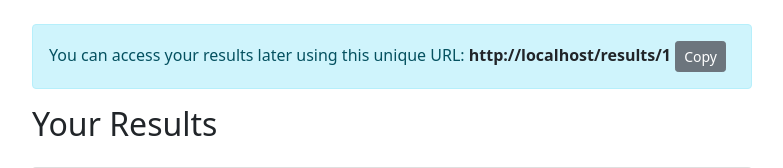
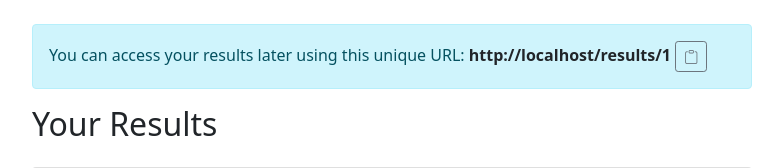
Before and after one commit to bartongroup/SM_dundee-resource-templates, a Flask app: page /results/1 in a window 1280 px wide. Shown: the part 56-224 px from the top of the page, without its empty margins (248-1031 px from the left). Run offline with Flask 3, Linux system fonts and the light colour scheme; data that the repository does not hold is empty; some libraries are stand-ins or nearby versions.

Commit message:
Enhance User Experience in Results Page
- Integrated Bootstrap Icons for clipboard functionality.
- Added a button with clipboard icon to copy the unique result URL.
- Implemented visual feedback mechanism that toggles the clipboard icon
  to a checkmark after copying.
- Included a custom CSS file for future styling needs.

```diff
--- /dev/null
+++ b/static/css/styles.css
@@ -0,0 +1,3 @@
+#clipboardIcon, #checkIcon {
+    transition: opacity 0.3s;
+}
--- a/templates/base.html
+++ b/templates/base.html
@@ -9,6 +9,9 @@
     <script src="https://code.jquery.com/jquery-3.6.0.min.js"></script>
     <!-- Bootstrap CSS -->
     <link href="https://cdn.jsdelivr.net/npm/bootstrap@5.1.0/dist/css/bootstrap.min.css" rel="stylesheet">
+    <link href="https://cdn.jsdelivr.net/npm/bootstrap-icons@1.9.0/font/bootstrap-icons.css" rel="stylesheet">
+    <!-- Custom CSS -->
+    <link rel="stylesheet" href="{{ url_for('static', filename='css/styles.css') }}">
 </head>
 
 <body>
--- a/templates/results.html
+++ b/templates/results.html
@@ -11,7 +11,10 @@
             <div class="alert alert-info" role="alert">
                 You can access your results later using this unique URL:
                 <a href="{{ request.url }}" id="uniqueURL" class="text-dark fw-bold text-decoration-none">{{ request.url }}</a>
-                <button id="copyButton" class="btn btn-secondary btn-sm ml-2">Copy</button>
+                <button id="copyButton" class="btn btn-outline-secondary btn-sm" title="Copy to clipboard">
+                    <i id="clipboardIcon" class="bi bi-clipboard"></i>
+                    <i id="checkIcon" class="bi bi-check2" style="display: none;"></i>
+                </button>
             </div>
 
             <h2 class="mb-4">Your Results</h2>
@@ -47,7 +50,7 @@
 </div>
 <script>
     document.getElementById('copyButton').addEventListener('click', function () {
-        // Create a textarea element to copy the text
+        // Copy to clipboard logic
         var textArea = document.createElement("textarea");
         textArea.value = document.getElementById('uniqueURL').href;
         document.body.appendChild(textArea);
@@ -55,8 +58,18 @@
         document.execCommand('copy');
         document.body.removeChild(textArea);
 
-        // Provide feedback to the user (Optional)
-        alert('URL copied to clipboard!');
+        // Toggle icons
+        var clipboardIcon = document.getElementById('clipboardIcon');
+        var checkIcon = document.getElementById('checkIcon');
+
+        clipboardIcon.style.display = 'none';
+        checkIcon.style.display = 'inline';
+
+        // After a delay, revert the icons
+        setTimeout(function () {
+            clipboardIcon.style.display = 'inline';
+            checkIcon.style.display = 'none';
+        }, 2000);  // The icon will revert back after 2 seconds
     });
 </script>
 {% endblock %}
```
